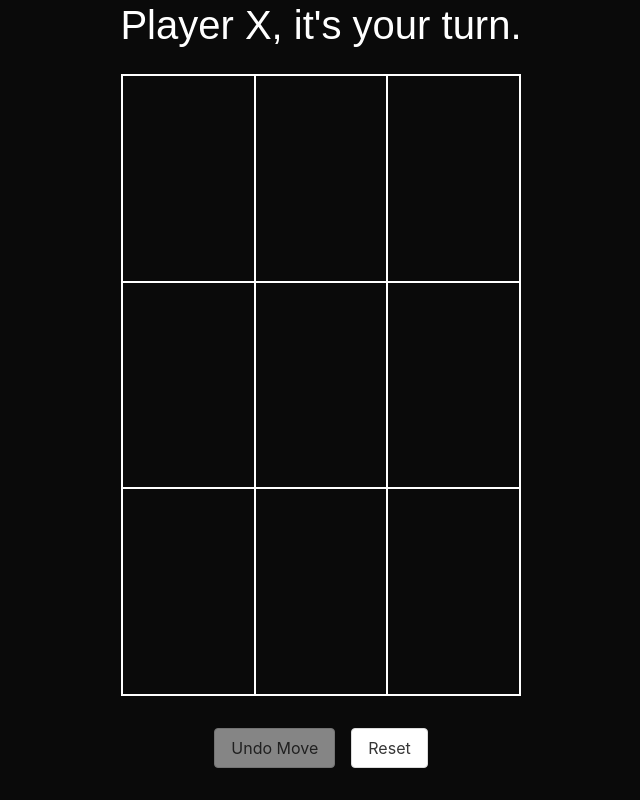
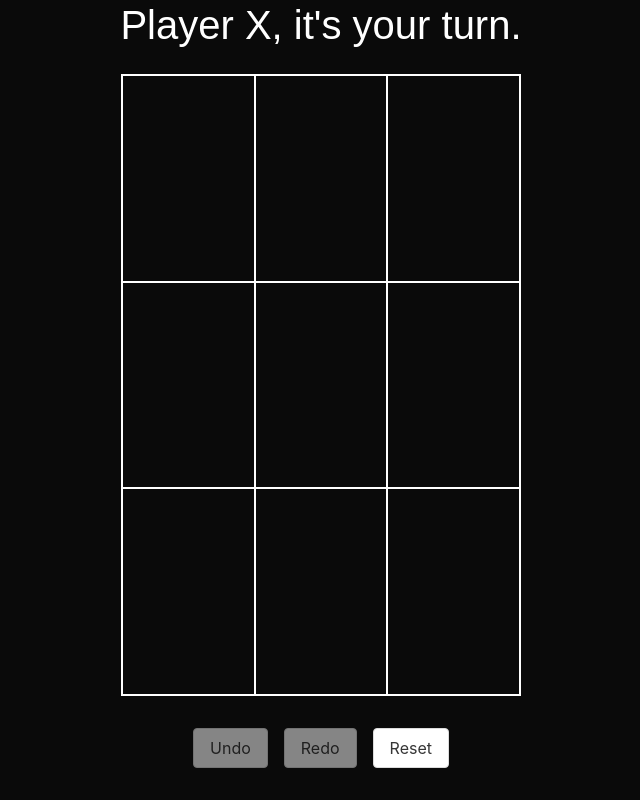
Before and after one commit to lyzhng/tictactoe, a Vue app: page / in a window 1280 px wide. Shown: the whole page, without its empty margins (319-959 px from the left). Built offline with nearby package versions, Linux system fonts and the light colour scheme.

Commit message:
Add redo functionality and refactor store

```diff
--- a/src/components/TicTacToeBoard.vue
+++ b/src/components/TicTacToeBoard.vue
@@ -18,18 +18,16 @@
       </tbody>
     </table>
     <div class="button-container">
-      <b-button
-        type="button"
-        @click="undoMove"
-        :disabled="isEmptyMoveHistory || isFinished"
-      >Undo Move</b-button>
-      <b-button type="button" @click="reset">Reset</b-button>
+      <b-button @click="undo" :disabled="isEmptyMoveHistory || isFinished">Undo</b-button>
+      <b-button @click="redo" :disabled="isEmptyUndoHistory">Redo</b-button>
+      <b-button @click="reset">Reset</b-button>
     </div>
   </div>
 </template>
 
 <script>
 import Vue from 'vue';
+import { mapGetters } from 'vuex';
 
 export default {
   name: 'TicTacToeBoard',
@@ -41,8 +39,6 @@ export default {
         ['', '', '']
       ],
       currentMove: 'X',
-      errorMsg: '',
-      showErrorMsg: false,
       isFinished: false,
       isDraw: false
     };
@@ -51,33 +47,46 @@ export default {
     toggledMove() {
       return this.currentMove === 'X' ? 'O' : 'X';
     },
-    isEmptyMoveHistory() {
-      return this.$store.state.moveHistory.length === 0;
-    }
+    ...mapGetters([
+      'isEmptyMoveHistory',
+      'isEmptyUndoHistory',
+      'lastMove',
+      'lastUndoMove'
+    ])
   },
   methods: {
     reset() {
-      this.$store.commit({
-        type: 'reset'
-      });
-      for (let i = 0; i < this.grid.length; i++) {
-        for (let j = 0; j < this.grid[i].length; j++) {
+      this.$store.dispatch('reset');
+      for (let i = 0; i < this.grid.length; i++)
+        for (let j = 0; j < this.grid[i].length; j++)
           Vue.set(this.grid[i], j, '');
-        }
-      }
       this.currentMove = 'X';
       this.isFinished = this.isDraw = false;
     },
-    undoMove() {
-      const { currentMove, row, tile } = this.$store.getters.lastMove.info;
-      if (this.$store.getters.lastMove.info === null) return;
+    redo() {
+      if (!this.lastUndoMove) return;
+      const { currentMove, row, tile } = this.lastUndoMove.info;
+      Vue.set(this.grid[row], tile, currentMove);
+      this.toggleCurrentMove();
+      this.$store.commit({
+        type: 'addToMoveHistory',
+        info: { currentMove, row, tile }
+      });
+      this.$store.commit('removeFromUndoHistory');
+    },
+    undo() {
+      if (!this.lastMove) return;
+      const { currentMove, row, tile } = this.lastMove.info;
       Vue.set(this.grid[row], tile, '');
       this.currentMove = currentMove;
+      this.$store.commit('removeFromMoveHistory');
       this.$store.commit({
-        type: 'removeFromMoveHistory'
+        type: 'addToUndoHistory',
+        info: { currentMove, row, tile }
       });
     },
     plot(row, tile) {
+      if (this.lastUndoMove) this.$store.commit('deleteUndoHistory');
       if (this.isEmptyTile(row, tile)) {
         Vue.set(this.grid[row], tile, this.currentMove);
         this.$store.commit({
@@ -91,9 +100,6 @@ export default {
         this.toggleCurrentMove();
         this.isFinished = this.isWinningMove(row, tile) || this.isFullBoard();
         this.isDraw = this.isFullBoard();
-      } else {
-        this.errorMsg = 'Error! Invalid move.';
-        this.showErrorMsg = true;
       }
     },
     toggleCurrentMove() {
--- a/src/store.js
+++ b/src/store.js
@@ -5,12 +5,22 @@ Vue.use(Vuex);
 
 export const store = new Vuex.Store({
     state: {
-        moveHistory: []
+        moveHistory: [],
+        undoHistory: []
     },
     getters: {
-        lastMove(state) {
-            return state.moveHistory.length !== 0 ? state.moveHistory[state.moveHistory.length - 1] : null;
+        lastMove(state, getters) {
+            return !getters.isEmptyMoveHistory ? state.moveHistory[state.moveHistory.length - 1] : null;
         },
+        lastUndoMove(state, getters) {
+            return !getters.isEmptyUndoHistory ? state.undoHistory[state.undoHistory.length - 1] : null;
+        },
+        isEmptyMoveHistory(state) {
+            return state.moveHistory.length === 0;
+        },
+        isEmptyUndoHistory(state) {
+            return state.undoHistory.length === 0;
+        }
     },
     mutations: {
         addToMoveHistory(state, payload) {
@@ -19,8 +29,23 @@ export const store = new Vuex.Store({
         removeFromMoveHistory(state) {
             state.moveHistory.pop();
         },
-        reset(state) {
+        deleteMoveHistory(state) {
             state.moveHistory.splice(0);
+        },
+        addToUndoHistory(state, payload) {
+            state.undoHistory.push(payload);
+        },
+        removeFromUndoHistory(state) {
+            state.undoHistory.pop();
+        },
+        deleteUndoHistory(state) {
+            state.undoHistory.splice(0);
         }
     },
+    actions: {
+        reset(context) {
+            context.commit('deleteMoveHistory');
+            context.commit('deleteUndoHistory');
+        }
+    }
 });
```
